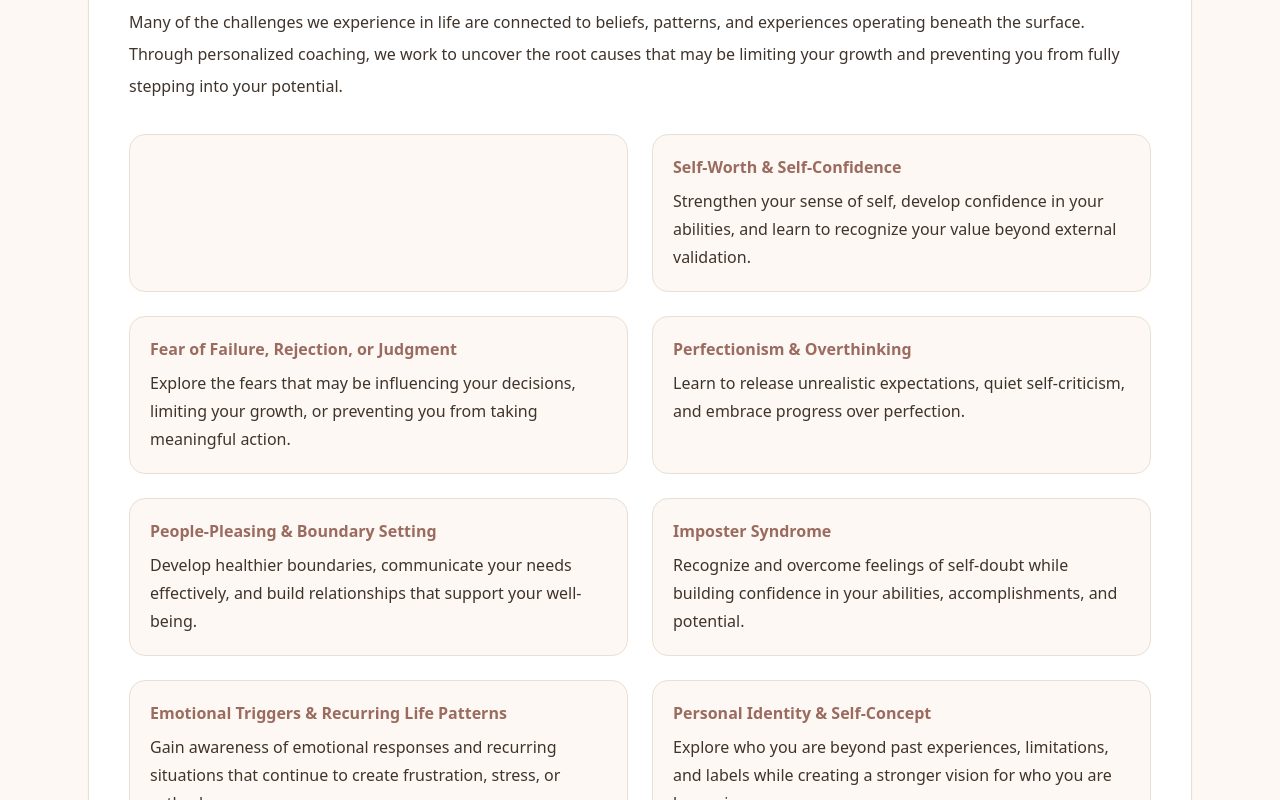
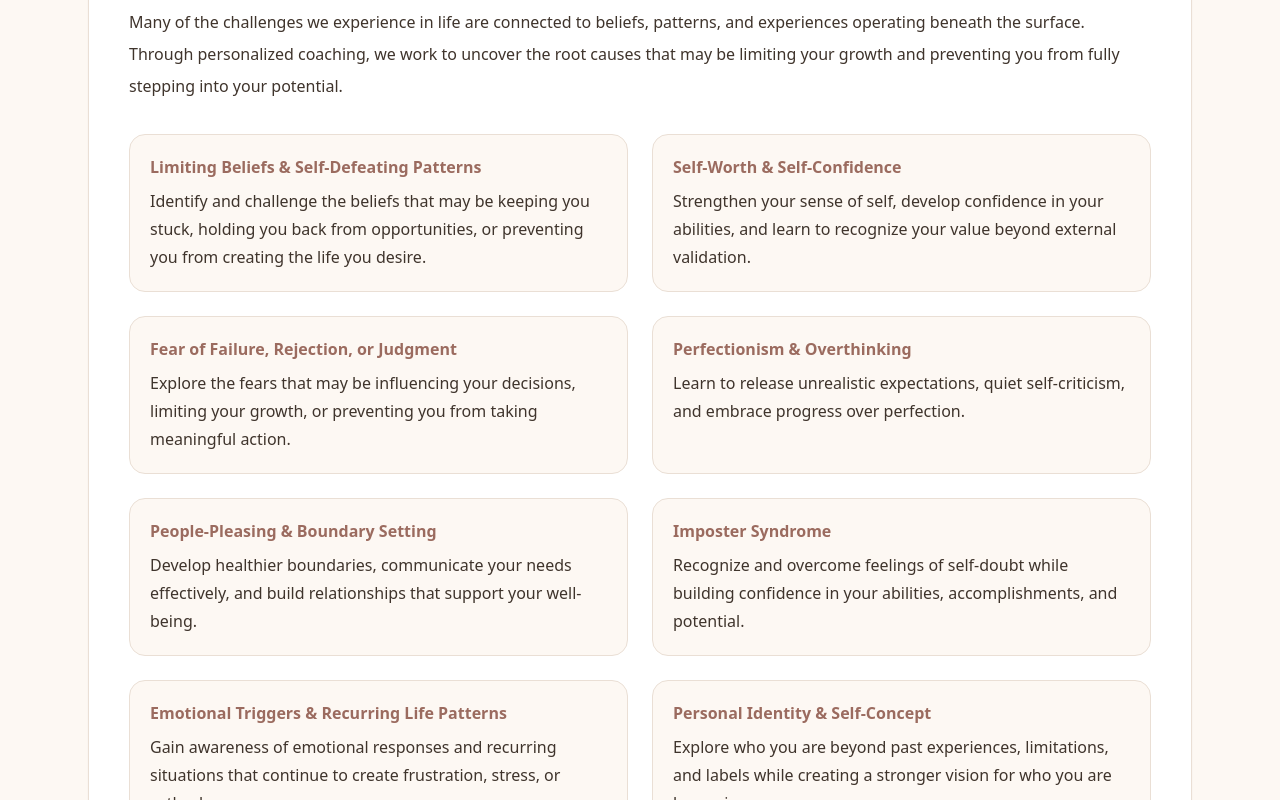
Before and after one commit to Kaelynn-Kinnison/life-coaching-with-kaelynn2, a Next.js app: page /core-belief-coaching in a window 1280 px wide. Shown: the part 1020-1820 px from the top of the page. Built offline with nearby package versions, Linux system fonts and the light colour scheme; a web font is replaced by a local one.

Commit message:
Update page.js

```diff
--- a/app/core-belief-coaching/page.js
+++ b/app/core-belief-coaching/page.js
@@ -3,7 +3,8 @@ const bookingLink = "https://calendar.app.google/YdUEyKBPG7xa4ox99";
 export default function CoreBeliefCoaching() {
   const explorationAreas = [
     {
-
+      title: "Limiting Beliefs & Self-Defeating Patterns",
+      text: "Identify and challenge the beliefs that may be keeping you stuck, holding you back from opportunities, or preventing you from creating the life you desire.",
     },
     {
       title: "Self-Worth & Self-Confidence",
@@ -65,7 +66,6 @@ export default function CoreBeliefCoaching() {
   return (
     <main className="bg-[#fdf8f3] text-[#3f342c]">
       <section className="max-w-6xl mx-auto px-6 py-20">
-
         <div className="grid lg:grid-cols-2 gap-12 items-center mb-20">
           <div>
             <p className="uppercase tracking-[0.25em] text-sm text-[#9b6b5f] mb-4">
@@ -128,7 +128,7 @@ export default function CoreBeliefCoaching() {
             {explorationAreas.map((area) => (
               <div
                 key={area.title}
-                className="bg-[#fdf8f3] border border-[#eadfd5] rounded-2xl p-5"
+                className="bg-[#fdf8f3] border border-[#eadfd5] rounded-2xl p-5 min-h-[150px]"
               >
                 <h3 className="font-semibold text-[#9b6b5f] mb-2">
                   {area.title}
@@ -152,10 +152,7 @@ export default function CoreBeliefCoaching() {
 
           <div className="grid md:grid-cols-2 gap-4">
             {benefits.map((benefit) => (
-              <div
-                key={benefit}
-                className="bg-white/10 rounded-xl p-4"
-              >
+              <div key={benefit} className="bg-white/10 rounded-xl p-4">
                 ✔ {benefit}
               </div>
             ))}
@@ -182,12 +179,11 @@ export default function CoreBeliefCoaching() {
             href={bookingLink}
             target="_blank"
             rel="noopener noreferrer"
-            className="inline-block rounded-full bg-[#3f342c] px-6 py-3 text-white font-semibold"
+            className="inline-block rounded-full bg-[#3f342c] px-6 py-3 text-white font-semibold hover:bg-[#5a4a3f] transition"
           >
             Schedule Your Discovery Call
           </a>
         </div>
-
       </section>
     </main>
   );
```
